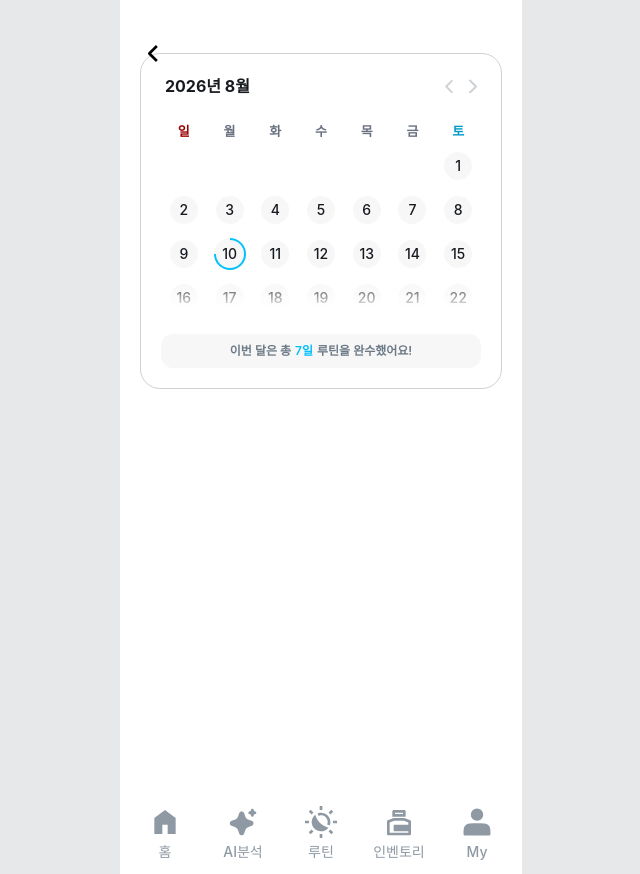
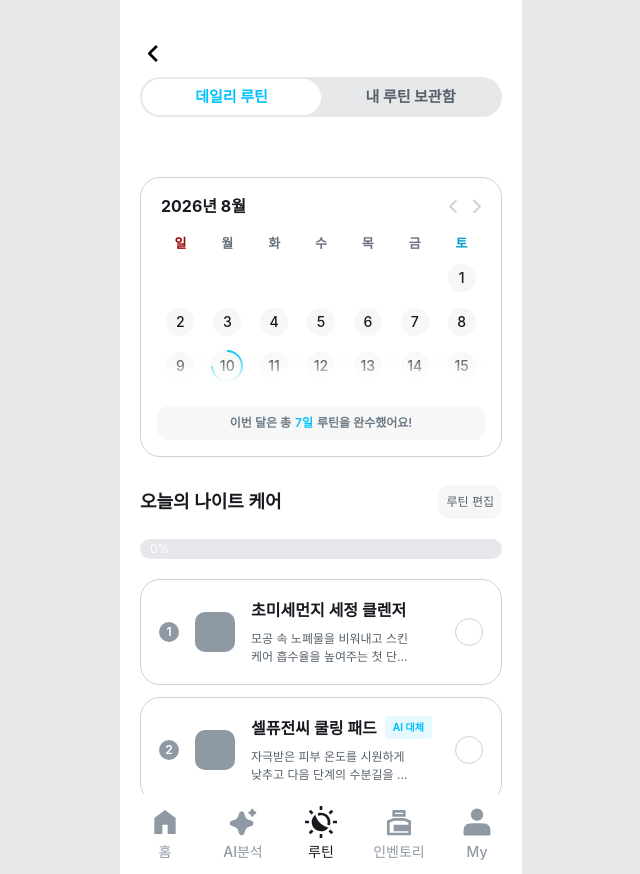
Before and after one commit to likelion-apex/FE, a React (Vite) app: page /MyRoutinePage in a window 1280 px wide. Shown: the whole page, without its empty margins (319-959 px from the left). Built offline with nearby package versions, Linux system fonts and the light colour scheme; a web font is replaced by a local one.

Commit message:
[Feat] 나이트 케어 루틴 카드 구현

```diff
--- /dev/null
+++ b/src/components/MyRoutine/CareCard.jsx
@@ -0,0 +1,70 @@
+// src/components/RoutineCard.jsx
+import React from "react";
+
+// 💡 1. isChecked를 부모로부터 받아오도록 props에 추가했습니다!
+const RoutineCard = ({ step, isChecked, onClick }) => {
+  return (
+    <div
+      onClick={onClick}
+      className={`flex w-full cursor-pointer items-center justify-between rounded-[20px] border p-[18px] transition-all duration-200 ${
+        isChecked
+          ? "border-blue-50 bg-blue-05" // 체크 시
+          : "border-gray-20 bg-white" // 미체크 시
+      }`}
+    >
+      {/* 왼쪽: 번호 + 이미지 */}
+      <div className="flex shrink-0 items-center gap-4">
+        <div className="flex size-[20px] items-center justify-center rounded-full bg-gray-40 text-[12px] font-semibold text-white">
+          {step.id}
+        </div>
+        <div className="size-[40px] rounded-[10px] bg-gray-40"></div>
+      </div>
+
+      {/* 중앙: 텍스트 영역 */}
+      <div className="ml-4 mr-3 flex flex-1 flex-col justify-center gap-2">
+        <div className="flex items-center gap-2">
+          <h3 className="text-[16px] font-semibold text-gray-black">
+            {step.title}
+          </h3>
+
+          {/* 💡 2. data.badge를 step.badge로 수정했습니다! */}
+          {step.badge && (
+            <span className="rounded bg-blue-05 px-2 py-1 text-[10px] font-bold text-blue-50">
+              {step.badge}
+            </span>
+          )}
+        </div>
+
+        <p className="text-[12px] leading-[18px] text-gray-60 line-clamp-2 pr-7">
+          {step.description}
+        </p>
+      </div>
+
+      {/* 오른쪽: 체크박스 */}
+      <div className="shrink-0">
+        {isChecked ? (
+          <svg
+            width="28"
+            height="28"
+            viewBox="0 0 24 24"
+            fill="none"
+            xmlns="http://www.w3.org/2000/svg"
+          >
+            <circle cx="12" cy="12" r="12" fill="#03C1FB" />
+            <path
+              d="M7 12.5L10.5 16L17 8"
+              stroke="white"
+              strokeWidth="2.5"
+              strokeLinecap="round"
+              strokeLinejoin="round"
+            />
+          </svg>
+        ) : (
+          <div className="size-[28px] rounded-full border border-gray-20 bg-white"></div>
+        )}
+      </div>
+    </div>
+  );
+};
+
+export default RoutineCard;
--- a/src/components/MyRoutine/MyCalendar.jsx
+++ b/src/components/MyRoutine/MyCalendar.jsx
@@ -35,8 +35,8 @@ const MyCalendar = () => {
   ];
 
   return (
-    <div className="mx-auto w-[362px] rounded-[20px] border border-gray-20 bg-white p-5">
-      <div className="mb-6 flex items-center justify-between px-1">
+    <div className="mx-auto w-[362px] rounded-[20px] border border-gray-20 bg-white p-4">
+      <div className="mb-4 flex items-center justify-between px-1">
         <h2 className="text-[16px] font-bold text-black">
           {year}년 {month + 1}월
         </h2>
@@ -89,7 +89,7 @@ const MyCalendar = () => {
       {/* 스크롤 영역 & 하단 페이드 아웃 (Fade-out) 효과 */}
       <div className="relative">
         {/* 스크롤되는 달력 그리드 영역 */}
-        <div className="h-[160px] overflow-y-auto pb-8 no-scrollbar">
+        <div className="h-[120px] overflow-y-auto pb-8 no-scrollbar">
           <div className="grid grid-cols-7 place-items-center gap-y-3">
             {/* 시작일 이전 빈 칸 */}
             {Array.from({ length: firstDayOfMonth }).map((_, idx) => (
--- a/src/components/layouts/BottomNavbar.jsx
+++ b/src/components/layouts/BottomNavbar.jsx
@@ -10,7 +10,7 @@ import myIcon from "../../assets/icons/nav/my.svg";
 const NAV_ITEMS = [
   { label: "홈", icon: homeIcon, to: "/main" },
   { label: "AI분석", icon: aiAnalyzeIcon, to: "/RoutineAnalysis" },
-  { label: "루틴", icon: routineIcon, to: "/routine" },
+  { label: "루틴", icon: routineIcon, to: "/MyRoutinePage" },
   { label: "인벤토리", icon: inventoryIcon, to: "/inventory" },
   { label: "My", icon: myIcon, to: "/my" },
 ];
--- a/src/mocks/mockData.js
+++ b/src/mocks/mockData.js
@@ -294,3 +294,34 @@ export const ROUTINE_STEPS = [
     },
   },
 ];
+
+export const TODAY_ROUTINE_DATA = [
+  {
+    id: 1,
+    title: "초미세먼지 세정 클렌저",
+    description:
+      "모공 속 노폐물을 비워내고 스킨케어 흡수율을 높여주는 첫 단계예요.",
+    badge: null,
+  },
+  {
+    id: 2,
+    title: "셀퓨전씨 쿨링 패드",
+    description:
+      "자극받은 피부 온도를 시원하게 낮추고 다음 단계의 수분길을 활짝 열어줍니다.",
+    badge: "AI 대체",
+  },
+  {
+    id: 3,
+    title: "자작나무 수분 앰플",
+    description:
+      "고농축 수분으로 피부 깊숙한 곳의 속건조를 확실하고 쫀쫀하게 잡아줘요.",
+    badge: null,
+  },
+  {
+    id: 4,
+    title: "고함량 판테놀 재생 크림",
+    description:
+      "충전된 수분이 날아가지 않게 강력한 판테놀 보습막을 씌워 장벽을 보호해요.",
+    badge: null,
+  },
+];
--- a/src/pages/MyRoutine/MyRoutinePage.jsx
+++ b/src/pages/MyRoutine/MyRoutinePage.jsx
@@ -1,7 +1,130 @@
 import MyCalendar from "../../components/MyRoutine/MyCalendar";
+import { useOutletContext } from "react-router-dom";
+import { useEffect, useState } from "react";
+import { TODAY_ROUTINE_DATA } from "../../mocks/mockData";
+import { toFormData } from "axios";
+import CareCard from "../../components/MyRoutine/CareCard";
+import Button from "../../components/Button";
 
 const MyRoutinePage = () => {
-  return <MyCalendar />;
+  const [activeTab, setActiveTab] = useState("데일리 루틴");
+  const [checkedItems, setCheckedItems] = useState([]);
+
+  const { setNavProps } = useOutletContext();
+  useEffect(() => {
+    setNavProps({
+      step: 0,
+      totalSteps: 0,
+      stepName: "",
+    });
+
+    //다른 페이지로 넘어갈 때 네비바 초기화
+    return () => {
+      setNavProps({
+        step: 0,
+        totalSteps: 0,
+        stepName: "",
+      });
+    };
+  }, [setNavProps]);
+
+  //진행률 계산
+  //전체 단계수
+  const totalSteps = TODAY_ROUTINE_DATA.length;
+  //완료된 단계 수
+  const completedSteps = checkedItems.length;
+  // 소수점이 나오지 않게 Math.round로 반올림 처리
+  const progressPercentage = Math.round((completedSteps / totalSteps) * 100);
+
+  //
+  const handleToggle = (id) => {
+    setCheckedItems((prev) => {
+      if (prev.includes(id)) {
+        return prev.filter((itemId) => itemId !== id);
+      } else {
+        return [...prev, id];
+      }
+    });
+  };
+
+  //진행 완료 표시
+  const isAllChecked = checkedItems.length === totalSteps;
+
+  return (
+    <div className="relative flex h-full flex-col px-[20px]">
+      <div className="flex-1 overflow-y-auto pb-[100px] pt-6 ">
+        <div className="bg-gray-10 w-full h-[40px] rounded-3xl mb-15 flex justify-between p-0.5">
+          {/*나중에 옆으로 넘어가는 모션 넣으면 좋을듯*/}
+          {["데일리 루틴", "내 루틴 보관함"].map((tab) => (
+            <button
+              key={tab}
+              onClick={() => setActiveTab(tab)}
+              className={`flex flex-1 items-center justify-center rounded-full text-[15px] font-bold transition-all duration-200 ${
+                activeTab === tab
+                  ? "bg-white text-blue-50" // 활성화 탭 (하얀 배경 + 그림자)
+                  : "text-gray-60 hover:text-black" // 비활성화 탭
+              }`}
+            >
+              {tab}
+            </button>
+          ))}
+        </div>
+        {activeTab === "데일리 루틴" && (
+          <div>
+            <div className="mb-7">
+              <MyCalendar />
+            </div>
+            <div>
+              <div className="flex items-center justify-between mb-5">
+                <h3 className="text-black font-semibold text-[18px]">
+                  오늘의 나이트 케어
+                </h3>
+                <button className="bg-gray-05 text-gray-60 text-[12px] rounded-[12px] p-2">
+                  루틴 편집
+                </button>
+              </div>
+              <div>
+                {/* 퍼센트 표시 */}
+                <div
+                  className="mb-5 flex h-[20px] w-full items-center justify-start rounded-[12px] px-[10px] text-[12px] fontsemi-bold text-white transition-all duration-300 ease-in-out"
+                  style={{
+                    // 💡 마법의 코드: 왼쪽(to right)부터 시작해서 진행률(progressPercentage)만큼 파란색으로 채우고, 나머지는 회색으로 채웁니다!
+                    background: `linear-gradient(to right, #03c1fb ${progressPercentage}%, #E5E7EB ${progressPercentage}%)`,
+                  }}
+                >
+                  {progressPercentage}%
+                </div>
+                <div className="flex flex-col gap-3 overflow-y-auto no-scrollbar mb-6">
+                  {TODAY_ROUTINE_DATA.map((step) => (
+                    <CareCard
+                      key={step.id}
+                      step={step}
+                      isChecked={checkedItems.includes(step.id)}
+                      onClick={() => handleToggle(step.id)}
+                    />
+                  ))}
+                </div>
+                <div className="">
+                  <Button
+                    item={"루틴 완료하기"}
+                    bgColor={isAllChecked ? "blue-50" : "gray-10"}
+                    textColor={isAllChecked ? "white" : "gray-40"}
+                    borderColor={
+                      isAllChecked ? "border-blue-50" : "border-gray-10"
+                    }
+                    onClick={
+                      isAllChecked ? () => console.log("루틴 완료!") : undefined
+                    }
+                  />
+                </div>
+              </div>
+            </div>
+          </div>
+        )}
+      </div>
+      {activeTab === "내 루틴 보관함" && <div></div>}
+    </div>
+  );
 };
 
 export default MyRoutinePage;
```
